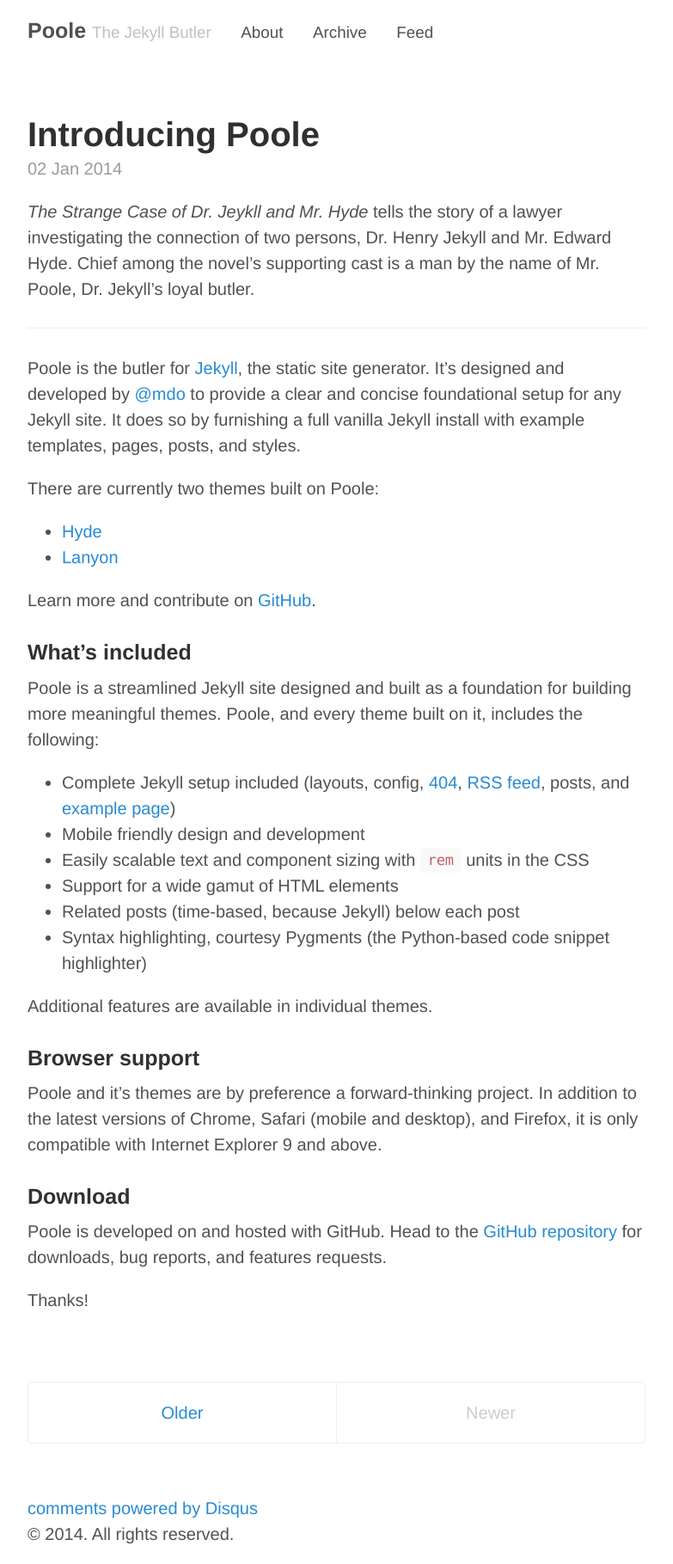
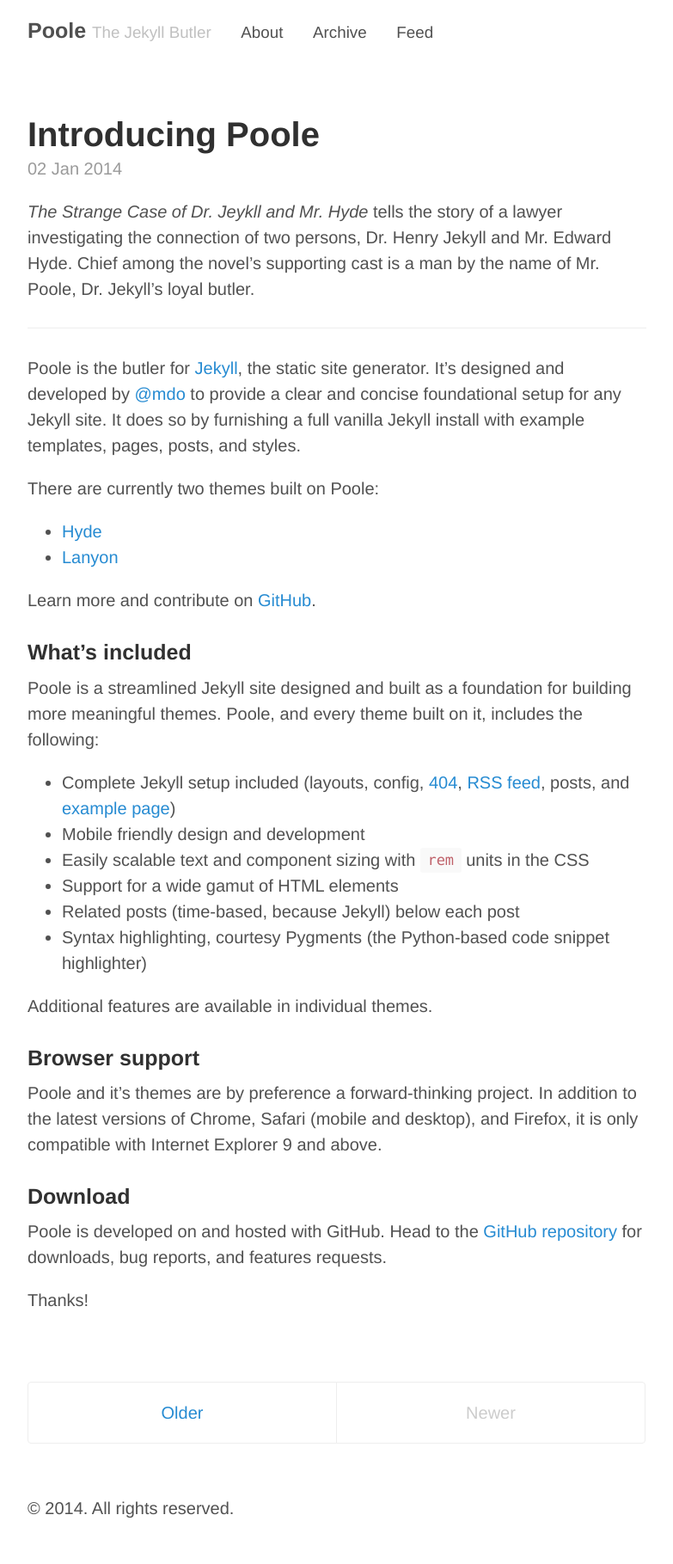
Before and after one commit to amacfie/amacfie.github.io, a Jekyll site: the page built from index.html, in a window 1280 px wide. Shown: the whole page at 86% size, without its empty margins (248-1031 px from the left). Built offline with Jekyll 4.4.1, drawn with Linux system fonts in a browser that asks for light colours; the list of posts is cut into pages by our own code; comment, search, counter and statistics services are not loaded; after the commit the page ends 1789 px from its top, so only the background shows below that.

Commit message:
fixing comments

```diff
--- a/_layouts/default.html
+++ b/_layouts/default.html
@@ -19,8 +19,6 @@
 
       {{ content }}
 
-      {% include comments.html %}
-
       <div class="footer">
         <p>
           &copy; {{ site.time | date: '%Y' }}. All rights reserved.
--- a/_layouts/post.html
+++ b/_layouts/post.html
@@ -7,6 +7,10 @@ layout: default
   <span class="post-date">{{ page.date | date_to_string }}</span>
   {{ content }}
 </div>
+
+
+{% include comments.html %}
+
 
 <div class="related">
   <h2>Related Posts</h2>
```
